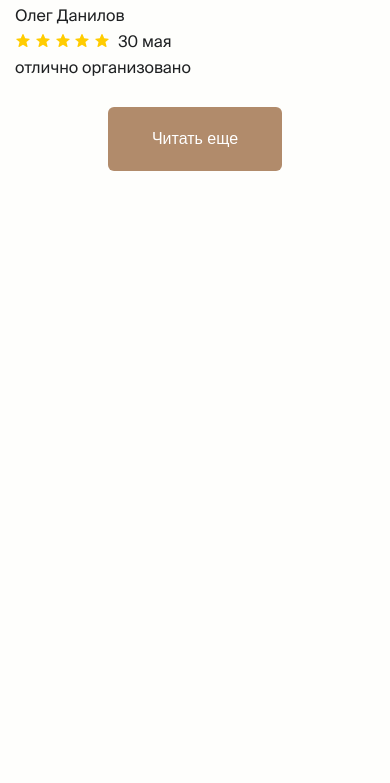
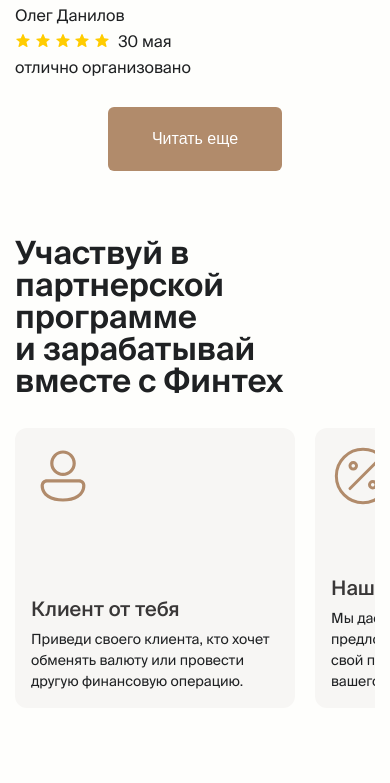
Before and after one commit to Solmyrik/FinTech, a PHP site: page / in a window 390 px wide. Shown: the part 4350-5133 px from the top of the page. Before the commit the page ends 4521 px from the top, so only its background shows below. Run offline with PHP 8.4, Linux system fonts and the light colour scheme.

Commit message:
add program

```diff
--- /dev/null
+++ b/#search/scss/_program.scss
@@ -0,0 +1,67 @@
+.program {
+  &__container {
+  }
+
+  &__title {
+    max-width: 1080px;
+    @media (max-width: $mobile) {
+      max-width: 390px;
+    }
+  }
+
+  &__body {
+    display: grid;
+    grid-template-columns: repeat(3, 1fr);
+    gap: 20px;
+    @media (max-width: $tablet) {
+      grid-template-columns: repeat(3, 280px);
+      overflow: auto;
+      padding-bottom: 10px;
+    }
+  }
+
+  &__item {
+    padding: 32px;
+    border-radius: 12px;
+    background-color: $light;
+    @media (max-width: $tablet) {
+      min-width: 280px;
+      width: 280px;
+      padding: 16px;
+      display: flex;
+      flex-direction: column;
+    }
+  }
+
+  &__icon {
+    img {
+      width: 64px;
+      height: 64px;
+    }
+    margin-bottom: 68px;
+    @media (max-width: $tablet) {
+      flex: 1 1 auto;
+    }
+  }
+
+  &__name {
+    font-weight: 500;
+    font-size: 28px;
+    line-height: 120%;
+    color: #393737;
+    margin-bottom: 8px;
+    font-family: $medium;
+    @media (max-width: $tablet) {
+      font-size: 20px;
+    }
+  }
+
+  &__description {
+    font-weight: 400;
+    font-size: 16px;
+    line-height: 150%;
+    @media (max-width: $tablet) {
+      font-size: 14px;
+    }
+  }
+}
--- a/#search/scss/style.scss
+++ b/#search/scss/style.scss
@@ -49,3 +49,4 @@ body {
 @import "_level";
 @import "_advantages";
 @import "_reviews";
+@import "_program";
--- a/css/style.css
+++ b/css/style.css
@@ -1243,3 +1243,95 @@ body.lock {
   display: flex;
   gap: 8px;
 }
+
+.program__title {
+  max-width: 1080px;
+}
+
+@media (max-width: 767px) {
+  .program__title {
+    max-width: 390px;
+  }
+}
+
+.program__body {
+  display: -ms-grid;
+  display: grid;
+  -ms-grid-columns: (1fr)[3];
+      grid-template-columns: repeat(3, 1fr);
+  gap: 20px;
+}
+
+@media (max-width: 992px) {
+  .program__body {
+    -ms-grid-columns: (280px)[3];
+        grid-template-columns: repeat(3, 280px);
+    overflow: auto;
+    padding-bottom: 10px;
+  }
+}
+
+.program__item {
+  padding: 32px;
+  border-radius: 12px;
+  background-color: #f7f6f4;
+}
+
+@media (max-width: 992px) {
+  .program__item {
+    min-width: 280px;
+    width: 280px;
+    padding: 16px;
+    display: -webkit-box;
+    display: -ms-flexbox;
+    display: flex;
+    -webkit-box-orient: vertical;
+    -webkit-box-direction: normal;
+        -ms-flex-direction: column;
+            flex-direction: column;
+  }
+}
+
+.program__icon {
+  margin-bottom: 68px;
+}
+
+.program__icon img {
+  width: 64px;
+  height: 64px;
+}
+
+@media (max-width: 992px) {
+  .program__icon {
+    -webkit-box-flex: 1;
+        -ms-flex: 1 1 auto;
+            flex: 1 1 auto;
+  }
+}
+
+.program__name {
+  font-weight: 500;
+  font-size: 28px;
+  line-height: 120%;
+  color: #393737;
+  margin-bottom: 8px;
+  font-family: "Suisse-med";
+}
+
+@media (max-width: 992px) {
+  .program__name {
+    font-size: 20px;
+  }
+}
+
+.program__description {
+  font-weight: 400;
+  font-size: 16px;
+  line-height: 150%;
+}
+
+@media (max-width: 992px) {
+  .program__description {
+    font-size: 14px;
+  }
+}
--- a/index.html
+++ b/index.html
@@ -285,7 +285,7 @@
             </div>
           </div>
         </section>
-        <section class="reviews">
+        <section class="reviews _margin-b">
           <div class="reviews__container">
             <h2 class="reviews__title _h2">
               Мы помогаем широкому кругу лиц, занимающихся покупкой валюты
@@ -405,6 +405,45 @@
             </div>
           </div>
         </section>
+        <section class="program _margin-b">
+          <div class="program__container">
+            <h2 class="program__title _h2">
+              Участвуй в партнерской программе и зарабатывай вместе с Финтех
+            </h2>
+            <div class="program__body">
+              <article class="program__item">
+                <div class="program__icon">
+                  <img src="img/icons/person.svg" alt="person" />
+                </div>
+                <h3 class="program__name">Клиент от тебя</h3>
+                <p class="program__description">
+                  Приведи своего клиента, кто хочет обменять валюту или провести другую финансовую
+                  операцию.
+                </p>
+              </article>
+              <article class="program__item">
+                <div class="program__icon">
+                  <img src="img/icons/percent.svg" alt="percent" />
+                </div>
+                <h3 class="program__name">Наше предложение</h3>
+                <p class="program__description">
+                  Мы даем вам специальное предложение, вы накладываете свой процент (дельту) на него
+                  для вашего клиента.
+                </p>
+              </article>
+              <article class="program__item">
+                <div class="program__icon">
+                  <img src="img/icons/bag-dollar.svg" alt="bag-dollar" />
+                </div>
+                <h3 class="program__name">Получение прибыли</h3>
+                <p class="program__description">
+                  Забираете разницу (дельту) в кассе после проведения сделки либо получаете на карту
+                  любого банка.
+                </p>
+              </article>
+            </div>
+          </div>
+        </section>
       </main>
       <footer class="footer"></footer>
     </div>
```
